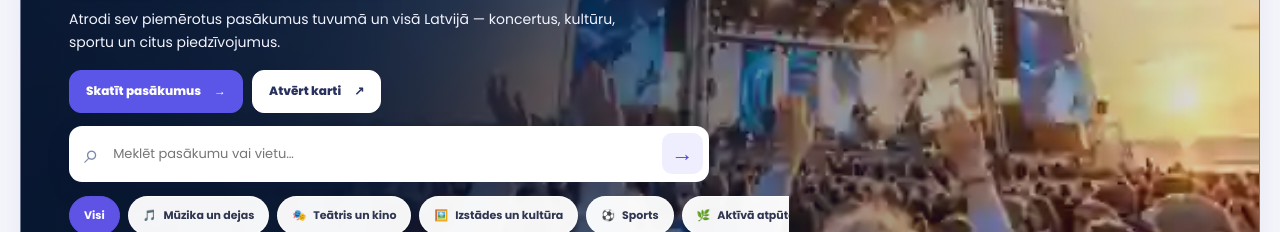
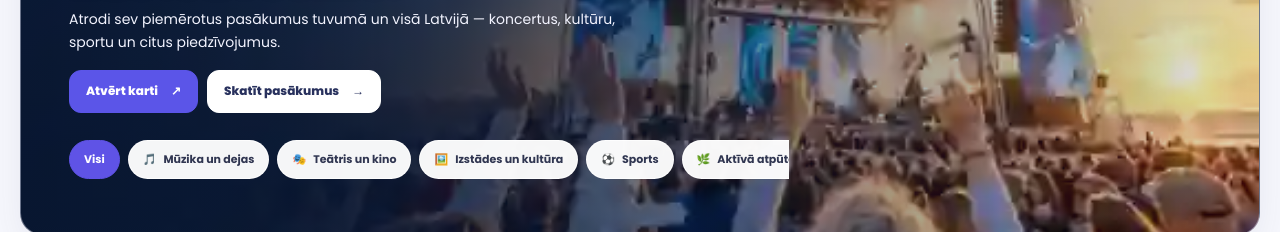
Before and after one commit to girtspolis1-sudo/meets-2, a Next.js app: page / in a window 1280 px wide. Shown: the part 283-515 px from the top of the page. Built offline with nearby package versions, Linux system fonts and the light colour scheme; no server answers.

Commit message:
ux: prioritize map CTA and remove hero search

```diff
--- a/app/page.jsx
+++ b/app/page.jsx
@@ -10,16 +10,10 @@ export default function Home(){
     <span className="eyebrow">LATVIJAS PASĀKUMI VIENUVIET</span>
     <h1 id="meets-welcome-title">Atrodi pasākumus,<br/><em>kas iedvesmo.</em></h1>
     <p>Atrodi sev piemērotus pasākumus tuvumā un visā Latvijā — koncertus, kultūru, sportu un citus piedzīvojumus.</p>
-    <div className="meets-hero-ctas"><Link className="meets-hero-cta-primary" href="/pasakumi">Skatīt pasākumus <span aria-hidden="true">→</span></Link><Link className="meets-hero-cta-secondary" href="/karte">Atvērt karti <span aria-hidden="true">↗</span></Link></div>
-    <form action="/pasakumi" method="get" role="search" className="meets-hero-search">
-     <label className="sr-only" htmlFor="meets-home-search">Meklēt pasākumu, vietu vai intereses</label>
-     <span aria-hidden="true">⌕</span>
-     <input id="meets-home-search" name="q" type="search" placeholder="Meklēt pasākumu vai vietu…" maxLength={100}/>
-     <button type="submit" aria-label="Meklēt pasākumus">→</button>
-    </form>
+    <div className="meets-hero-ctas"><Link className="meets-hero-cta-primary" href="/karte">Atvērt karti <span aria-hidden="true">↗</span></Link><Link className="meets-hero-cta-secondary" href="/pasakumi">Skatīt pasākumus <span aria-hidden="true">→</span></Link></div>
     <div className="meets-hero-chips" aria-label="Populārākās kategorijas">
      <Link href="/pasakumi" className="active">Visi</Link>
-     {GROUPS.slice(0,6).map(group=><Link key={group.key} href={'/pasakumi?category='+group.key}>
+     {GROUPS.map(group=><Link key={group.key} href={'/pasakumi?category='+group.key}>
       <span aria-hidden="true">{group.icon}</span>{group.title}</Link>)}
     </div>
    </div>
```
